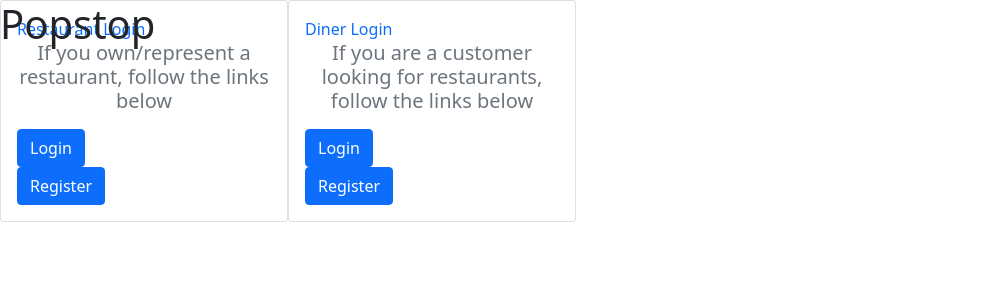
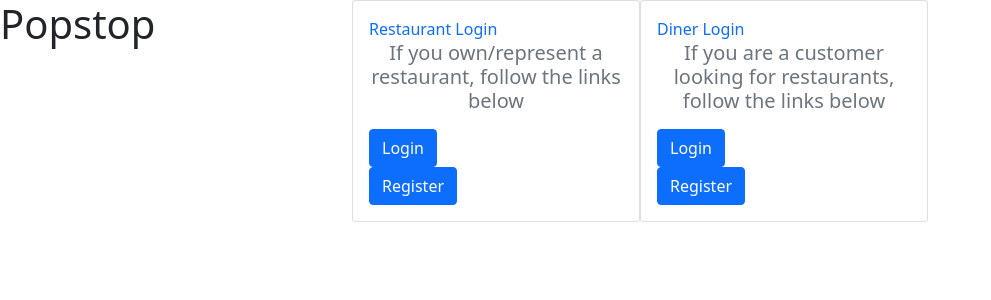
Before and after one commit to EliasLMann/CS3330-F21, a React (Create React App) app in the folder frontend/: page / in a window 1280 px wide. Shown: the top 300 px of the page, without its empty margins (0-991 px from the left). Built offline with nearby package versions, Linux system fonts and the light colour scheme.

Commit message:
Updated organization

```diff
--- a/frontend/src/components/header/login.jsx
+++ b/frontend/src/components/Landing.jsx
@@ -8,8 +8,8 @@
 
     render() {
         return <>
-            <h1 class="fixed-top">Popstop</h1>
-            <div class="d-flex flex-row">
+            <h1 class="fixed-top justif-content-center">Popstop</h1>
+            <div class="d-flex flex-row justify-content-center">
                 <Card class="p-2 mx-sm" style={{ width: '18rem' }}>
                     <Card.Body>
                         <Card.Title class="text-primary">Restaurant Login</Card.Title>
```
Also changed, not shown: frontend/src/App.js (+3 -5 lines), frontend/src/components/HomePage.jsx (renamed from frontend/src/HomePage.jsx), frontend/src/components/LoginPage.jsx (renamed from frontend/src/LoginPage.jsx), frontend/src/components/RegisterPage.jsx (renamed from frontend/src/RegisterPage.jsx), 1 other file (tests, documents, lock files or other folders).
